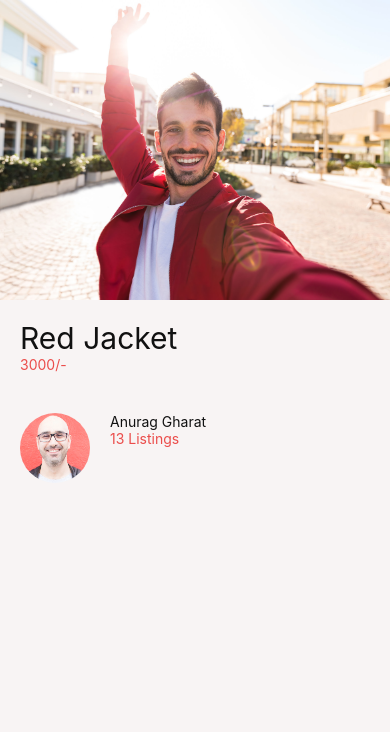
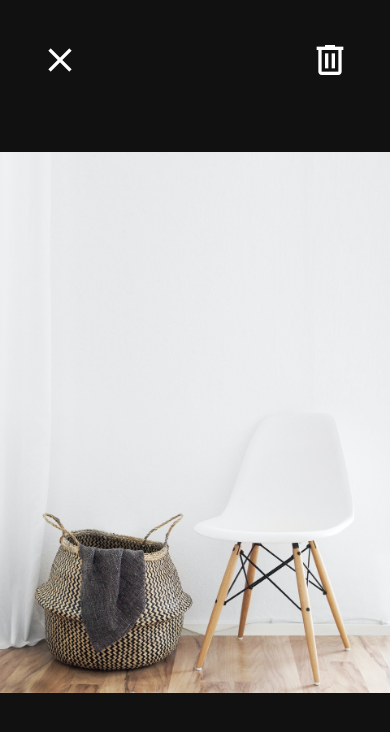
Before and after one commit to anuraggharat/BechDe, a React Native app: screen / in a window 390 px wide. Shown: the top 732 px of the page. Built offline with nearby package versions, Linux system fonts and the light colour scheme.

Commit message:
icons added

```diff
--- a/App.js
+++ b/App.js
@@ -8,10 +8,10 @@ import ItemScreen from "./App/Screens/ItemScreen";
 export default function App() {
   return (
     <View style={styles.container}>
-      {/* <ViewImageScreen></ViewImageScreen> */}
+      <ViewImageScreen></ViewImageScreen>
       {/* <WelcomeScreen></WelcomeScreen> */}
       {/* <ListingsScreen /> */}
-      <ItemScreen />
+      {/* <ItemScreen /> */}
     </View>
   );
 }
--- a/App/Screens/ViewImageScreen.js
+++ b/App/Screens/ViewImageScreen.js
@@ -1,13 +1,22 @@
 import React from "react";
 import { View, Text, StyleSheet, Image } from "react-native";
+import { MaterialCommunityIcons } from "@expo/vector-icons";
 
 import colors from "../config/colors";
 
 export default function ViewImageScreen() {
   return (
     <View style={styles.container}>
-      <View style={styles.closeBtn}></View>
-      <View style={styles.deleteBtn}></View>
+      <View style={styles.closeBtn}>
+        <MaterialCommunityIcons name="close" size={40} color="white" />
+      </View>
+      <View style={styles.deleteBtn}>
+        <MaterialCommunityIcons
+          name="trash-can-outline"
+          size={40}
+          color="white"
+        />
+      </View>
       <Image
         resizeMode={"contain"}
         style={styles.image}
@@ -22,20 +31,14 @@ const styles = StyleSheet.create({
     backgroundColor: colors.black,
   },
   closeBtn: {
-    height: 50,
-    width: 50,
-    backgroundColor: colors.primary,
     position: "absolute",
     top: 40,
     left: 40,
   },
   deleteBtn: {
-    height: 50,
-    width: 50,
     position: "absolute",
     top: 40,
     right: 40,
-    backgroundColor: colors.secondary,
   },
   image: {
     width: "100%",
```
